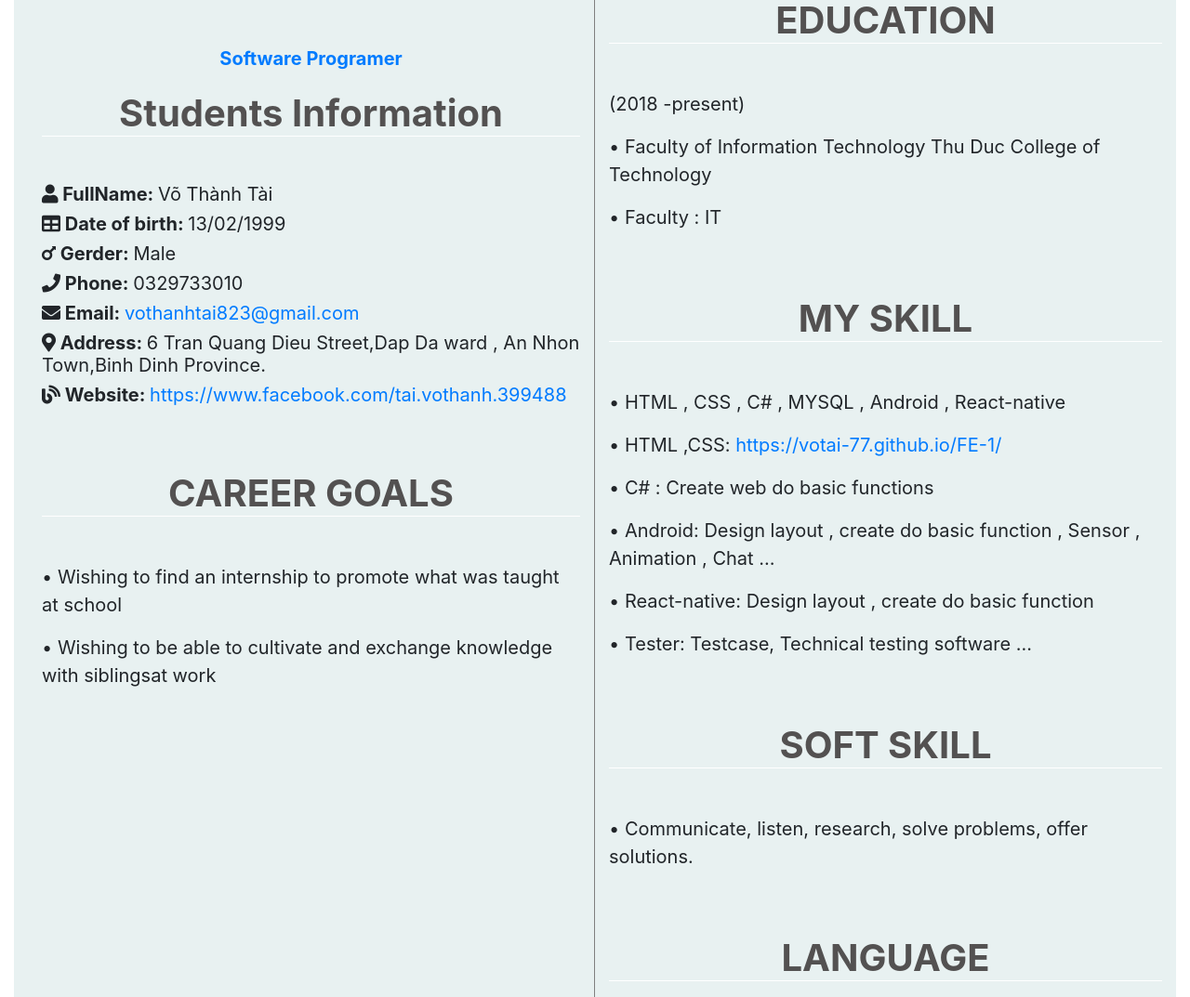
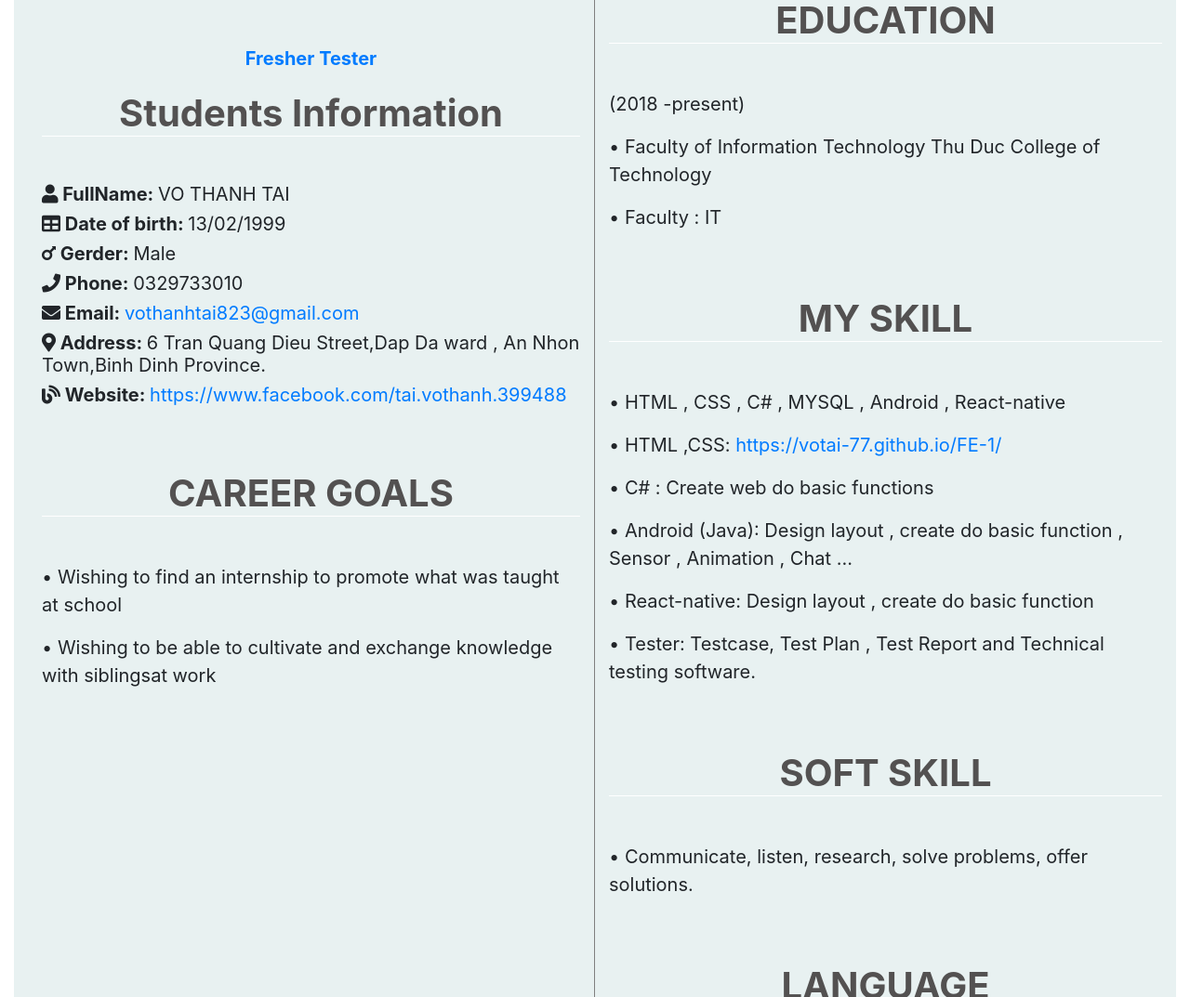
Before and after one commit to votai-77/CVonline, a plain HTML site: page index.html in a window 1280 px wide. Shown: the part 164-1237 px from the top of the page at 93% size. Drawn offline with Linux system fonts and the light colour scheme.

Commit message:
Update index.html

```diff
--- a/index.html
+++ b/index.html
@@ -29,11 +29,11 @@
                 </div>
                 <div class="thongtin">
                     <div class="phat">
-                        <a class="sofware" href="#">Software Programer</a>
+                        <a class="sofware" href="#">Fresher Tester</a>
                     </div>
                     <h1 class="thongtinsinhvien">Students Information</h1>
-                    <h3 class="thongtin"> <i class="fas fa-user"></i> FullName: <span class="thongtin2">Võ Thành
-                            Tài</span></h3>
+                    <h3 class="thongtin"> <i class="fas fa-user"></i> FullName: <span class="thongtin2">VO THANH
+                            TAI</span></h3>
                     <h3 class="thongtin"><i class="fas fa-table"></i> Date of birth: <span
                             class="thongtin2">13/02/1999</span> </h3>
                     <h3 class="thongtin"><i class="fas fa-mars"></i> Gerder: <span class="thongtin2">Male</span> </h3>
@@ -70,10 +70,10 @@
                 <p class="contentmuctieu"> • HTML , CSS , C# , MYSQL , Android , React-native </p>
                 <p class="contentmuctieu"> • HTML ,CSS: <a href="https://votai-77.github.io/FE-1/">https://votai-77.github.io/FE-1/</a> </p>
                 <p class="contentmuctieu"> • C# : Create web do basic functions</p>
-                <p class="contentmuctieu"> • Android: Design layout , create do basic function , Sensor , Animation , Chat
+                <p class="contentmuctieu"> • Android (Java): Design layout , create do basic function , Sensor , Animation , Chat
                     ...</p>
                 <p class="contentmuctieu"> • React-native: Design layout , create do basic function </p>
-                <p class="contentmuctieu"> • Tester: Testcase, Technical testing software ... </p>
+                <p class="contentmuctieu"> • Tester: Testcase, Test Plan , Test Report and  Technical testing software.</p>
                 <h1 class="muctieu"> SOFT SKILL </h1>
                 <p class="contentmuctieu"> • Communicate, listen, research, solve problems, offer solutions.
 
```
